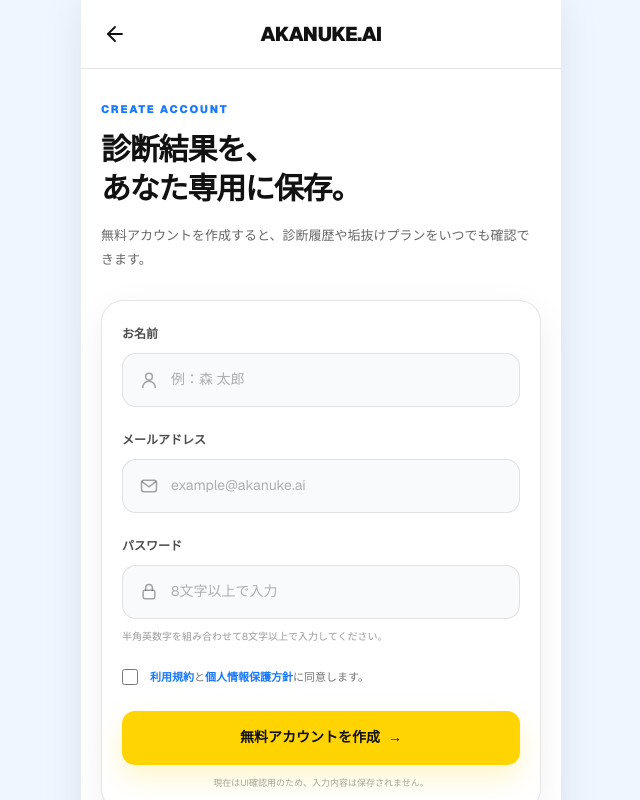
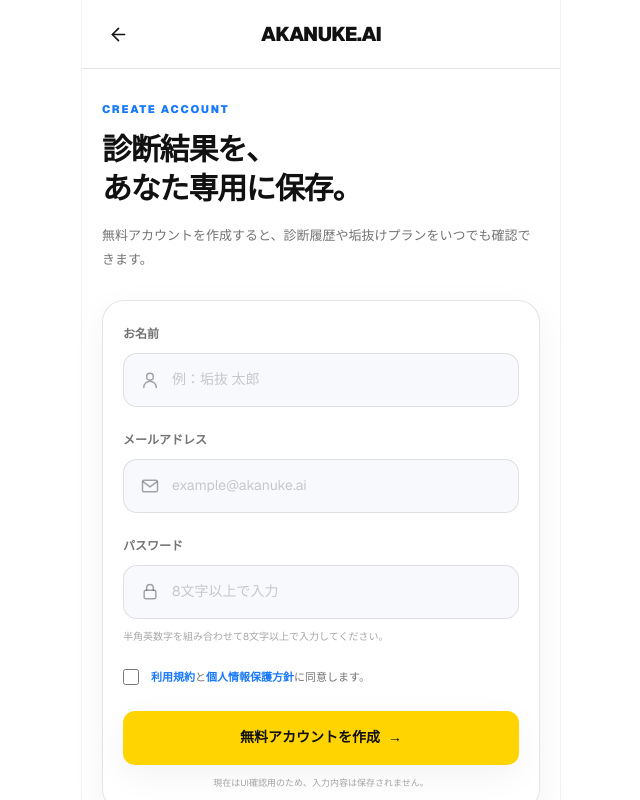
Before and after one commit to mori10tech/akanuke-ai, a Next.js app: page /signup in a window 1280 px wide. Shown: the top 800 px of the page, without its empty margins (319-959 px from the left). Built offline with nearby package versions, Linux system fonts and the light colour scheme.

Commit message:
fix: 会員登録画面の横幅とフッター表示を修正

```diff
--- a/app/signup/page.tsx
+++ b/app/signup/page.tsx
@@ -1,5 +1,5 @@
 import Link from "next/link";
-import AuthHeader from "../components/AuthHeader";
+import AppHeader from "../components/AppHeader";
 
 function MailIcon() {
   return (
@@ -13,7 +13,7 @@ function MailIcon() {
       strokeLinecap="round"
       strokeLinejoin="round"
     >
-      <rect x="3" y="5" width="18" height="14" rx="3" />
+      <rect x="3" y="5" width="18" height="14" rx="2" />
       <path d="m4 7 8 6 8-6" />
     </svg>
   );
@@ -63,7 +63,7 @@ function CheckIcon() {
       className="h-3.5 w-3.5"
       fill="none"
       stroke="currentColor"
-      strokeWidth="2.2"
+      strokeWidth="2"
       strokeLinecap="round"
       strokeLinejoin="round"
     >
@@ -74,9 +74,12 @@ function CheckIcon() {
 
 export default function SignupPage() {
   return (
-    <main className="min-h-screen bg-[#EEF6FF] text-[#111111]">
-      <div className="mx-auto min-h-screen w-full max-w-[480px] bg-white shadow-[0_0_40px_rgba(15,23,42,0.08)]">
-        <AuthHeader />
+    <main className="min-h-screen bg-white text-[#111111]">
+      <div className="mx-auto min-h-screen w-full max-w-[480px] border-x border-black/5 bg-white">
+        <AppHeader
+          backHref="/"
+          backLabel="トップページへ戻る"
+        />
 
         <div className="px-5 pb-12 pt-8">
           <div>
@@ -90,21 +93,21 @@ export default function SignupPage() {
               あなた専用に保存。
             </h1>
 
-            <p className="mt-4 text-[13px] leading-6 text-black/60">
+            <p className="mt-4 text-[13px] leading-6 text-black/55">
               無料アカウントを作成すると、診断履歴や垢抜けプランをいつでも確認できます。
             </p>
           </div>
 
-          <section className="mt-7 rounded-[22px] border border-black/10 bg-white p-5 shadow-[0_10px_36px_rgba(15,23,42,0.06)]">
+          <section className="mt-7 rounded-[22px] border border-black/10 bg-white p-5 shadow-[0_10px_34px_rgba(15,23,42,0.05)]">
             <div>
               <label
                 htmlFor="signup-name"
-                className="text-[12px] font-black text-black/70"
+                className="text-[12px] font-black text-black/55"
               >
                 お名前
               </label>
 
-              <div className="mt-2 flex min-h-[54px] items-center gap-3 rounded-[14px] border border-black/10 bg-[#F8FAFC] px-4 transition focus-within:border-[#1677FF] focus-within:bg-white">
+              <div className="mt-2 flex min-h-[54px] items-center gap-3 rounded-[14px] border border-black/10 bg-[#F7F9FC] px-4 transition focus-within:border-[#1677FF]/30 focus-within:bg-white">
                 <span className="text-black/35">
                   <UserIcon />
                 </span>
@@ -112,8 +115,9 @@ export default function SignupPage() {
                 <input
                   id="signup-name"
                   type="text"
-                  placeholder="例：森 太郎"
-                  className="min-w-0 flex-1 bg-transparent text-[14px] outline-none placeholder:text-black/30"
+                  autoComplete="name"
+                  placeholder="例：垢抜 太郎"
+                  className="min-w-0 flex-1 bg-transparent text-[14px] text-[#111111] outline-none placeholder:text-black/20"
                 />
               </div>
             </div>
@@ -121,12 +125,12 @@ export default function SignupPage() {
             <div className="mt-5">
               <label
                 htmlFor="signup-email"
-                className="text-[12px] font-black text-black/70"
+                className="text-[12px] font-black text-black/55"
               >
                 メールアドレス
               </label>
 
-              <div className="mt-2 flex min-h-[54px] items-center gap-3 rounded-[14px] border border-black/10 bg-[#F8FAFC] px-4 transition focus-within:border-[#1677FF] focus-within:bg-white">
+              <div className="mt-2 flex min-h-[54px] items-center gap-3 rounded-[14px] border border-black/10 bg-[#F7F9FC] px-4 transition focus-within:border-[#1677FF]/30 focus-within:bg-white">
                 <span className="text-black/35">
                   <MailIcon />
                 </span>
@@ -134,8 +138,9 @@ export default function SignupPage() {
                 <input
                   id="signup-email"
                   type="email"
+                  autoComplete="email"
                   placeholder="example@akanuke.ai"
-                  className="min-w-0 flex-1 bg-transparent text-[14px] outline-none placeholder:text-black/30"
+                  className="min-w-0 flex-1 bg-transparent text-[14px] text-[#111111] outline-none placeholder:text-black/20"
                 />
               </div>
             </div>
@@ -143,12 +148,12 @@ export default function SignupPage() {
             <div className="mt-5">
               <label
                 htmlFor="signup-password"
-                className="text-[12px] font-black text-black/70"
+                className="text-[12px] font-black text-black/55"
               >
                 パスワード
               </label>
 
-              <div className="mt-2 flex min-h-[54px] items-center gap-3 rounded-[14px] border border-black/10 bg-[#F8FAFC] px-4 transition focus-within:border-[#1677FF] focus-within:bg-white">
+              <div className="mt-2 flex min-h-[54px] items-center gap-3 rounded-[14px] border border-black/10 bg-[#F7F9FC] px-4 transition focus-within:border-[#1677FF]/30 focus-within:bg-white">
                 <span className="text-black/35">
                   <LockIcon />
                 </span>
@@ -156,12 +161,13 @@ export default function SignupPage() {
                 <input
                   id="signup-password"
                   type="password"
+                  autoComplete="new-password"
                   placeholder="8文字以上で入力"
-                  className="min-w-0 flex-1 bg-transparent text-[14px] outline-none placeholder:text-black/30"
+                  className="min-w-0 flex-1 bg-transparent text-[14px] text-[#111111] outline-none placeholder:text-black/20"
                 />
               </div>
 
-              <p className="mt-2 text-[10px] leading-5 text-black/40">
+              <p className="mt-2 text-[10px] leading-5 text-black/35">
                 半角英数字を組み合わせて8文字以上で入力してください。
               </p>
             </div>
@@ -175,7 +181,7 @@ export default function SignupPage() {
               <span className="text-[11px] leading-5 text-black/55">
                 <Link
                   href="/terms"
-                  className="font-bold text-[#1677FF]"
+                  className="font-black text-[#1677FF]"
                 >
                   利用規約
                 </Link>
@@ -184,7 +190,7 @@ export default function SignupPage() {
                   href="https://www.leafworks.jp/doc/privacy.pdf"
                   target="_blank"
                   rel="noopener noreferrer"
-                  className="font-bold text-[#1677FF]"
+                  className="font-black text-[#1677FF]"
                 >
                   個人情報保護方針
                 </a>
@@ -194,7 +200,7 @@ export default function SignupPage() {
 
             <Link
               href="/dashboard"
-              className="mt-6 flex min-h-[54px] w-full items-center justify-center rounded-[13px] bg-[#FFD400] px-5 text-[14px] font-black text-[#111111] shadow-[0_12px_28px_rgba(255,212,0,0.22)] transition hover:-translate-y-0.5 hover:shadow-[0_16px_34px_rgba(255,212,0,0.3)]"
+              className="mt-6 flex min-h-[54px] w-full items-center justify-center rounded-[12px] bg-[#FFD400] px-5 text-[14px] font-black text-[#111111] shadow-[0_10px_34px_rgba(15,23,42,0.05)] transition hover:-translate-y-0.5 active:scale-[0.99]"
             >
               無料アカウントを作成
               <span className="ml-2" aria-hidden="true">
@@ -215,16 +221,17 @@ export default function SignupPage() {
             <div className="mt-4 grid gap-3">
               {[
                 "診断結果をいつでも確認",
-                "4週間プランの進捗を管理",
+                "プランの進捗を管理",
                 "過去の診断結果と変化を比較",
               ].map((item) => (
                 <div
                   key={item}
-                  className="flex items-center gap-3 text-[12px] font-bold text-black/65"
+                  className="flex items-center gap-3 text-[12px] font-bold text-black/55"
                 >
                   <span className="flex h-6 w-6 shrink-0 items-center justify-center rounded-full bg-white text-[#1677FF]">
                     <CheckIcon />
                   </span>
+
                   {item}
                 </div>
               ))}
```
Also changed, not shown: app/login/page.tsx (+27 -19 lines).
